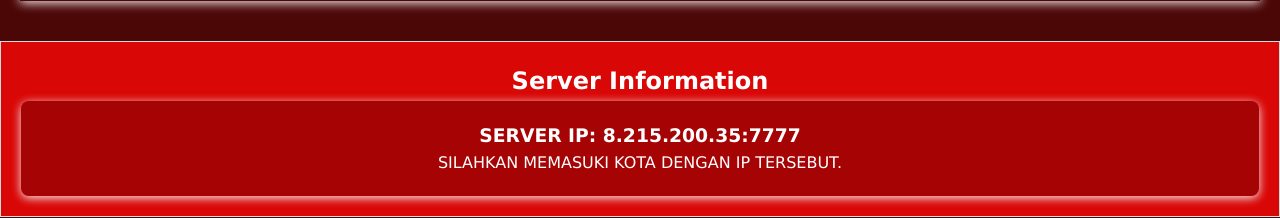
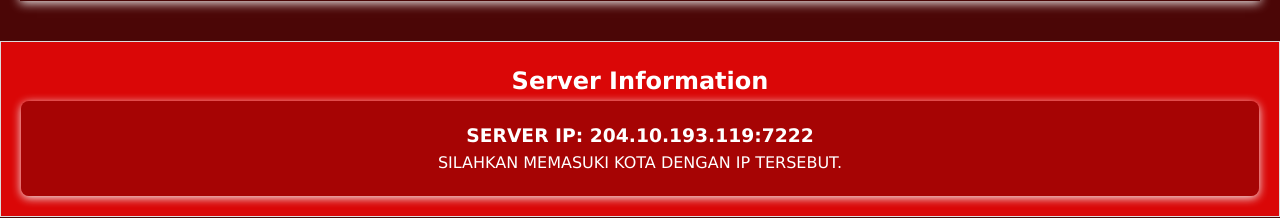
Before and after one commit to Naufalcode/pantura-rp-web, a plain HTML site: page index.html in a window 1280 px wide. Shown: the part 801-1019 px from the top of the page. Drawn offline with Linux system fonts and the light colour scheme.

Commit message:
Update index.html

```diff
--- a/index.html
+++ b/index.html
@@ -96,7 +96,7 @@
     <section class="server-info">
         <h2>Server Information</h2>
         <div class="info-card">
-            <h3>SERVER IP: <span>8.215.200.35:7777</span></h3>
+            <h3>SERVER IP: <span>204.10.193.119:7222</span></h3>
             <p>SILAHKAN MEMASUKI KOTA DENGAN IP TERSEBUT.</p>
         </div>
     </section>
```
